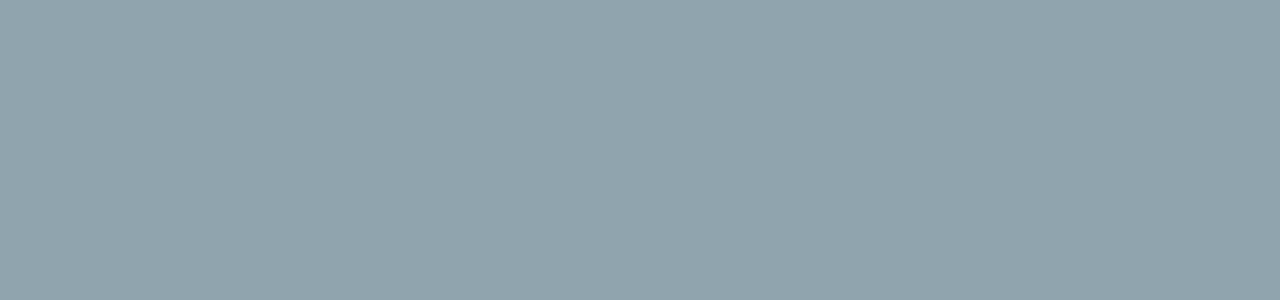
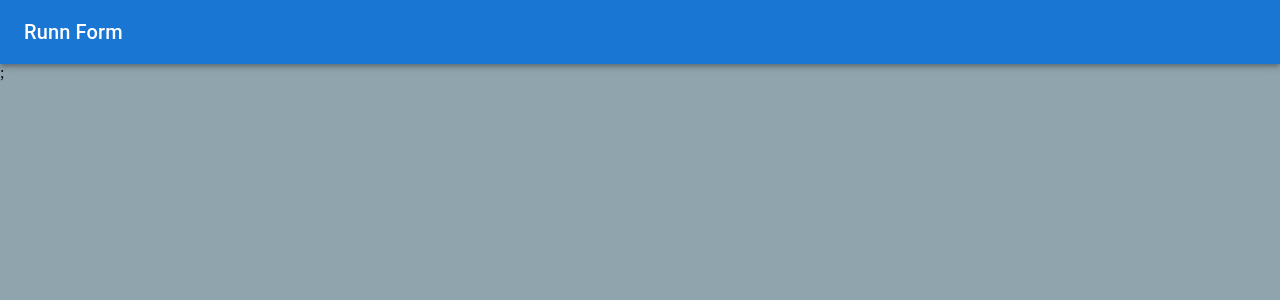
Before and after one commit to zanlucathiago/runn, a React (Create React App) app in the folder frontend/: page / in a window 1280 px wide. Before the commit this address had no page. Shown: the top 300 px of the page. Built offline with nearby package versions, Linux system fonts and the light colour scheme.

Commit message:
Incluida rota para listagem Incluido componente de view para listagem Refactor no array do formedit e em isselected Aplicado link em RunnForm

```diff
--- a/frontend/src/App.js
+++ b/frontend/src/App.js
@@ -1,10 +1,12 @@
 import { BrowserRouter as Router, Routes, Route } from 'react-router-dom';
 import FormEdit from './views/FormEdit';
+import FormList from './views/FormList';
 
 function App() {
   return (
     <Router>
       <Routes>
+        <Route path="/" element={<FormList />} />
         <Route path="/edit" element={<FormEdit />} />
       </Routes>
     </Router>
--- a/frontend/src/components/DsAppBar.js
+++ b/frontend/src/components/DsAppBar.js
@@ -1,13 +1,19 @@
-import { AppBar, Box, Toolbar, Typography } from '@mui/material';
+import { AppBar, Box, Link, Toolbar } from '@mui/material';
 
 export default function DsAppBar({ children }) {
   return (
     <Box sx={{ flexGrow: 1 }}>
       <AppBar color="primary" position="static">
         <Toolbar>
-          <Typography variant="h6" component="div" sx={{ flexGrow: 1 }}>
+          <Link
+            color="#FFF"
+            href="/"
+            underline="none"
+            variant="h6"
+            sx={{ flexGrow: 1 }}
+          >
             Runn Form
-          </Typography>
+          </Link>
           {children}
         </Toolbar>
       </AppBar>
--- a/frontend/src/views/FormEdit.js
+++ b/frontend/src/views/FormEdit.js
@@ -29,6 +29,10 @@ function FormEdit() {
     sectionIndex: 0,
     questionIndex: -1,
   });
+
+  const isSelected = (sectionIndex, questionIndex) =>
+    sectionIndex === selected.sectionIndex &&
+    selected.questionIndex === questionIndex;
 
   const onAddQuestion = handleAddQuestion(sections, setSections, selected);
 
@@ -89,10 +93,11 @@ function FormEdit() {
 
   const anchorEl = getAnchorElement(sections, selected);
 
-  return [
+  return (
+    <>
       <DsAppBar>
         <DsLoadingButton onClick={onClickSave} />
-    </DsAppBar>,
+      </DsAppBar>
       <DsContainer>
         {sections.map(({ description, id, questions, title }, sectionIndex) => (
           <Section
@@ -103,10 +108,7 @@ function FormEdit() {
             onChange={handleChange(sectionIndex)}
             onClick={handleClick(sectionIndex, -1)}
             onDelete={handleDelete(sectionIndex)}
-          selected={
-            sectionIndex === selected.sectionIndex &&
-            selected.questionIndex === -1
-          }
+            selected={isSelected(sectionIndex, -1)}
             title={title}
           >
             {questions.map((question, questionIndex) => (
@@ -117,23 +119,21 @@ function FormEdit() {
                 onChange={onChangeQuestion(sectionIndex, questionIndex)}
                 onClick={handleClick(sectionIndex, questionIndex)}
                 onClickDelete={onClickDelete(sectionIndex, questionIndex)}
-              selected={
-                sectionIndex === selected.sectionIndex &&
-                questionIndex === selected.questionIndex
-              }
+                selected={isSelected(sectionIndex, questionIndex)}
                 title={question.title}
                 type={question.type}
               />
             ))}
           </Section>
         ))}
-    </DsContainer>,
+      </DsContainer>
       <MainMenu
         anchorEl={anchorEl}
         onAddQuestion={onAddQuestion}
         onAddSection={handleAddSection}
-    />,
-  ];
+      />
+    </>
+  );
 }
 
 export default FormEdit;
--- /dev/null
+++ b/frontend/src/views/FormList.js
@@ -0,0 +1,9 @@
+import DsAppBar from '../components/DsAppBar';
+
+export default function FormList() {
+  return (
+    <>
+      <DsAppBar />;
+    </>
+  );
+}
```
Lines whose indentation alone changed are shown as unchanged.
